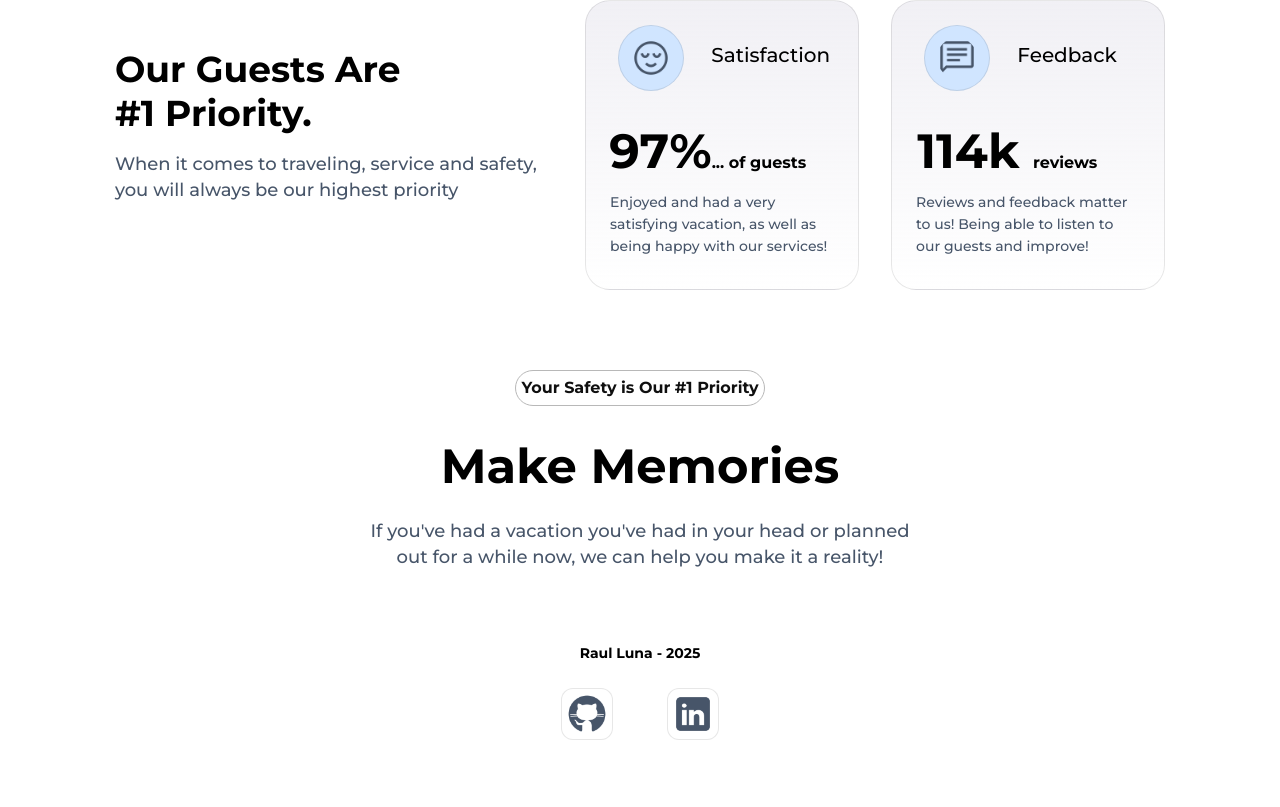
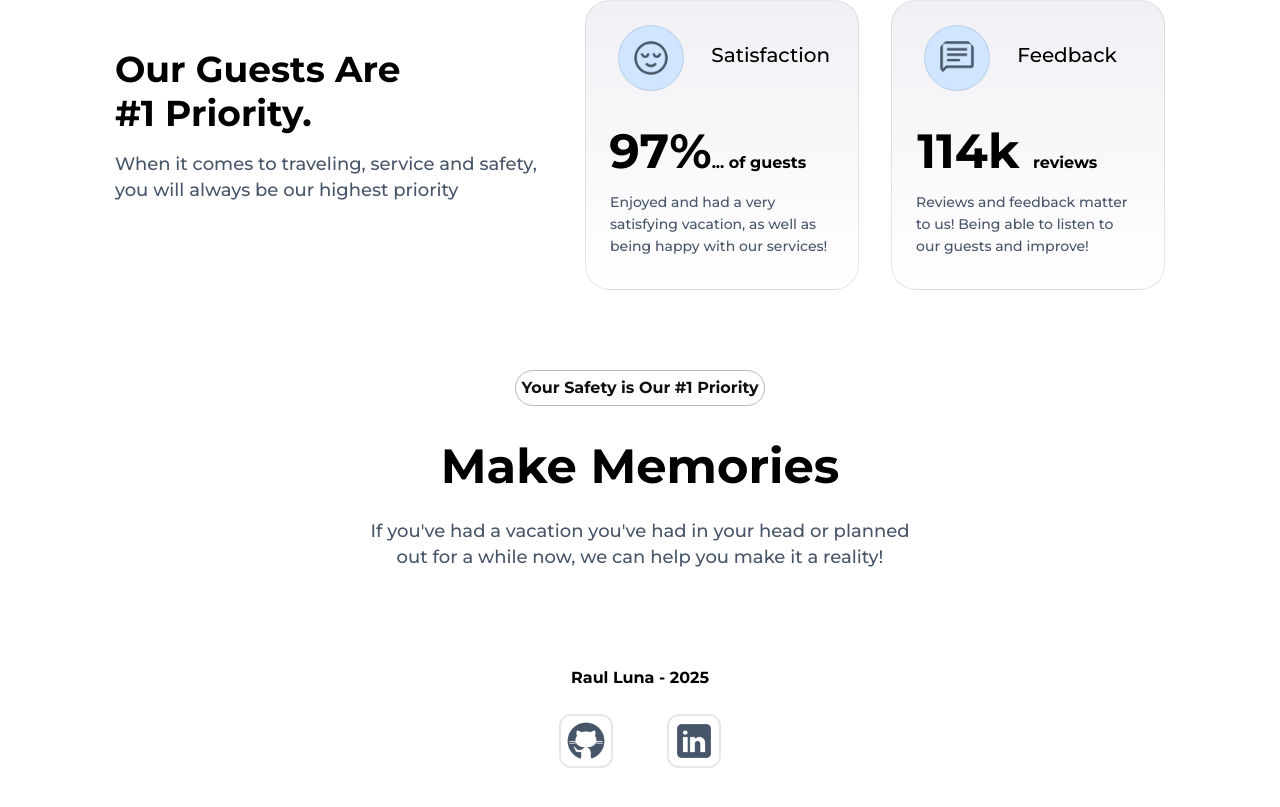
Before and after one commit to Nero1889/Project-5---GeoGo, a React (Vite) app: page / in a window 1280 px wide. Shown: the part 4678-5485 px from the top of the page. Before the commit the page ends 5457 px from the top, so only its background shows below. Built offline with nearby package versions, Linux system fonts and the light colour scheme; a web font is replaced by a local one.

Commit message:
Update footer.css

```diff
--- a/src/footer.css
+++ b/src/footer.css
@@ -20,5 +20,18 @@
     background-color: white;
     padding: 5px;
     border-radius: 12px;
-    border: 1px solid rgba(0, 0, 0, 0.096);
+    border: 2px solid rgba(0, 0, 0, 0.096);
 }
+
+/* xl = (extra large) */
+@media (min-width: 1280px) {
+    .footer {
+        margin-top: 4rem;
+    }
+    #footer-title {
+        font-size: var(--size-base);
+    }
+    #footer-container {
+        margin-bottom: 3rem;
+    }
+}
```
